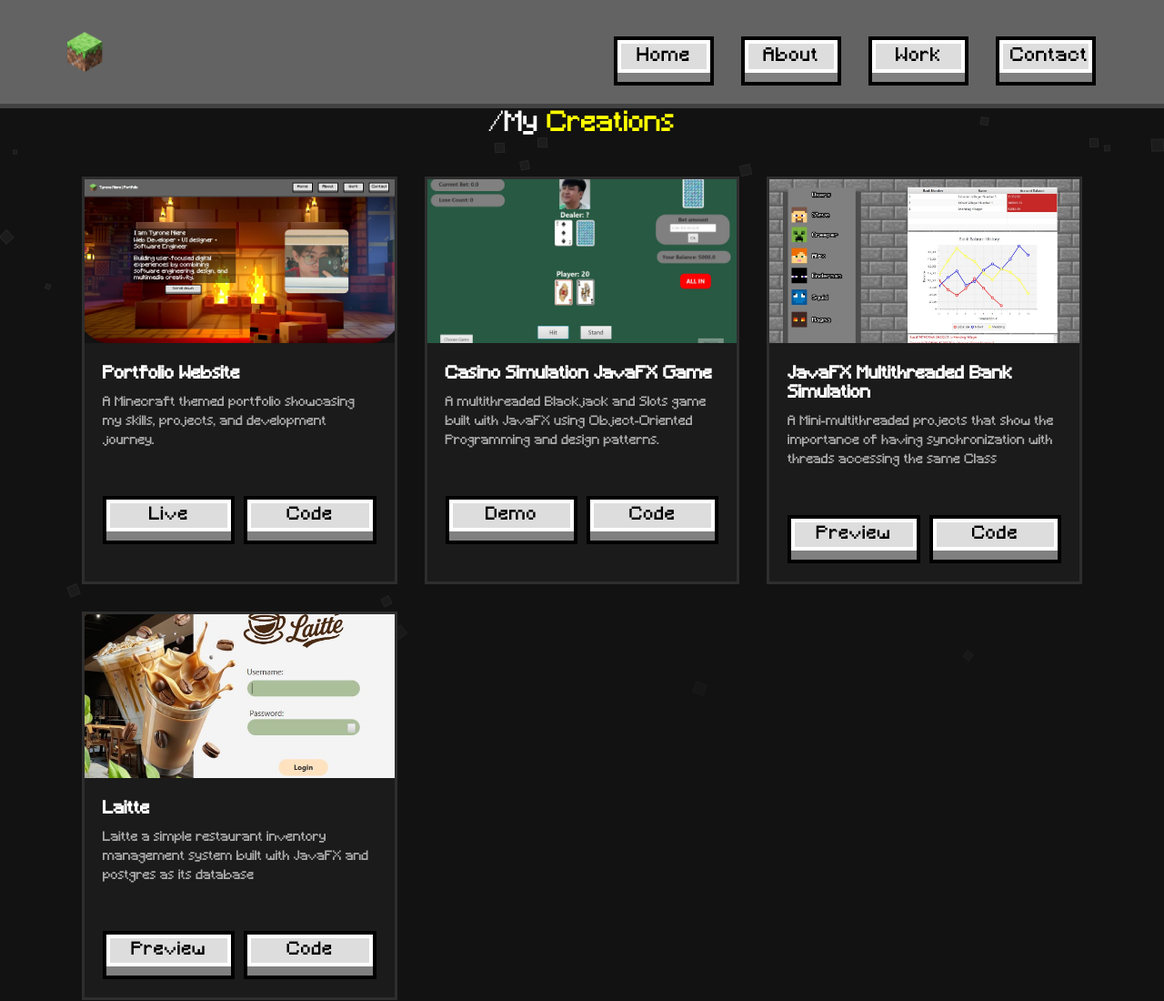
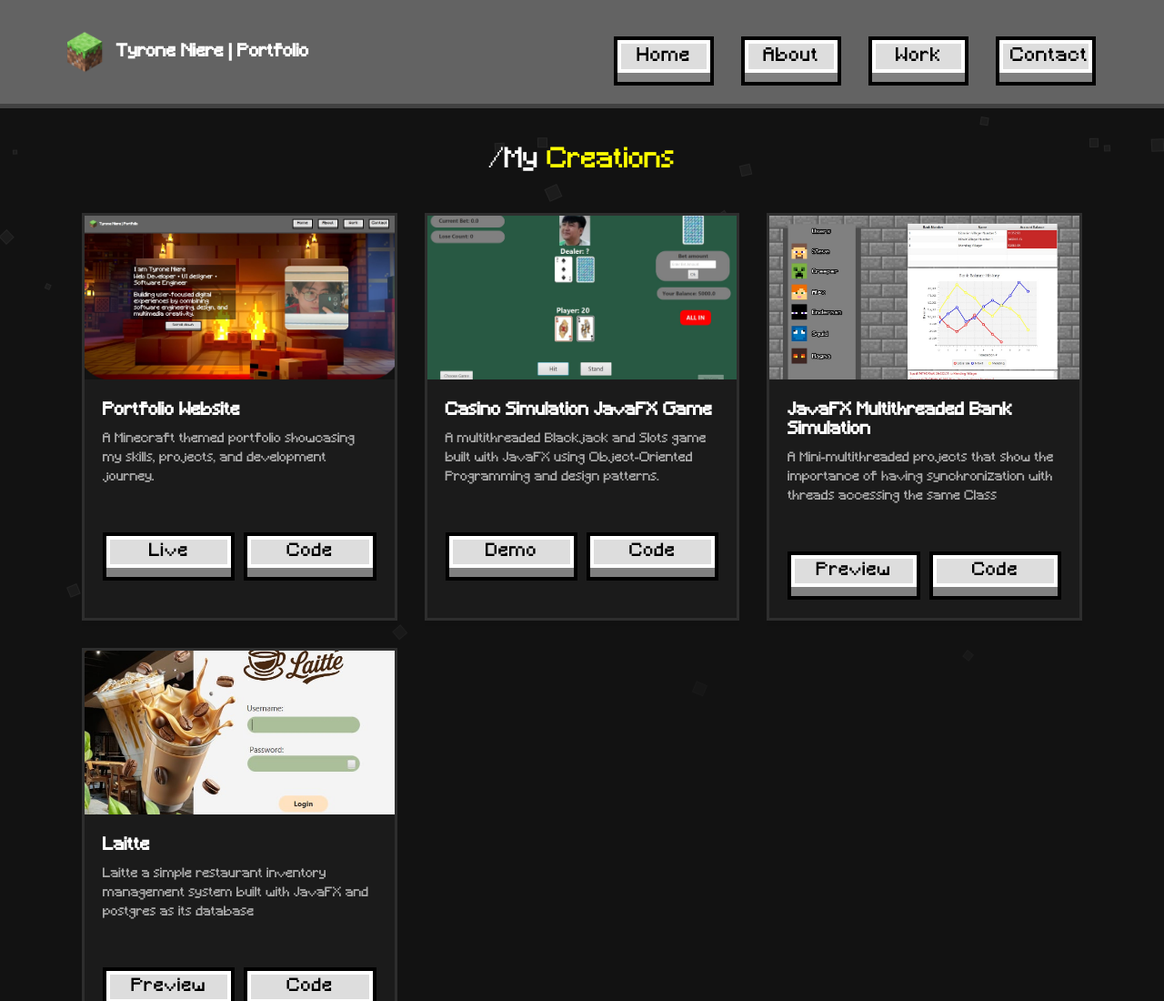
Before and after one commit to Bacon2005/WebDev_PersonalPortfolio, a website: page Pages/works.html in a window 1280 px wide. Shown: the top 1100 px of the page at 91% size. Drawn offline with nearby package versions, Linux system fonts and the light colour scheme.

Commit message:
chore: added name on works page

```diff
--- a/Pages/works.html
+++ b/Pages/works.html
@@ -18,7 +18,10 @@
     <header class="header">
       <div class="navigation-container">
         <nav class="nav-bar">
-          <img src="../images/logo.png" alt="logo" class="logo" />
+          <div class="name-container">
+            <img src="../images/logo.png" alt="logo" class="logo" />
+            <h3 class="name-header">Tyrone Niere | Portfolio</h3>
+          </div>
 
           <ul class="navigation-content">
             <a id="menu-close-button" class="fas fa-times"></a>
@@ -97,7 +100,10 @@
 
               <div class="box-button">
                 <div class="button">
-                  <a href="https://github.com/Bacon2005/WebDev_PersonalPortfolio.git">Code</a>
+                  <a
+                    href="https://github.com/Bacon2005/WebDev_PersonalPortfolio.git"
+                    >Code</a
+                  >
                 </div>
               </div>
             </div>
@@ -161,7 +167,9 @@
 
               <div class="box-button">
                 <div class="button">
-                  <a href="https://github.com/Bacon2005/JavaFinals_Banking.git">Code</a>
+                  <a href="https://github.com/Bacon2005/JavaFinals_Banking.git"
+                    >Code</a
+                  >
                 </div>
               </div>
             </div>
--- a/style.css
+++ b/style.css
@@ -860,6 +860,7 @@ body.show-mobile-menu .nav-bar .navigation-content {
   display: flex;
   justify-content: center;
   margin-bottom: 40px;
+  margin-top: 40px;
 }
 
 /* Project Grid */
```
